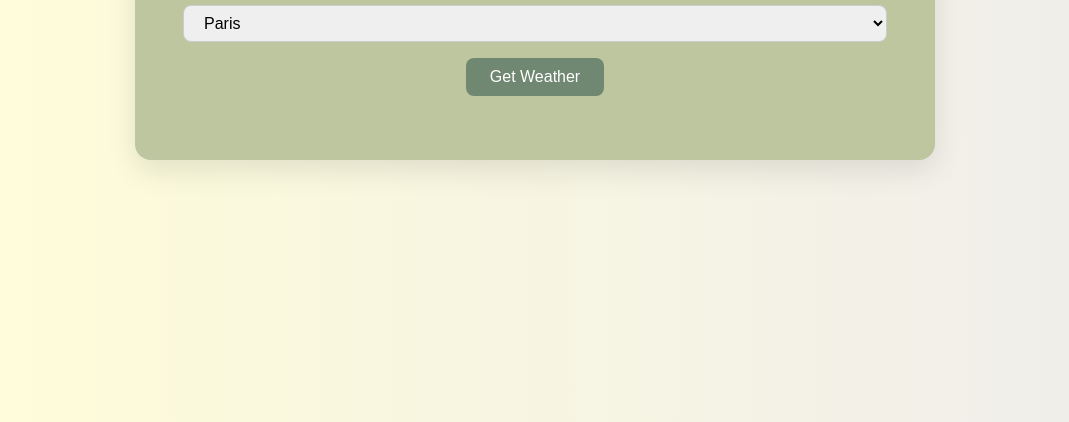
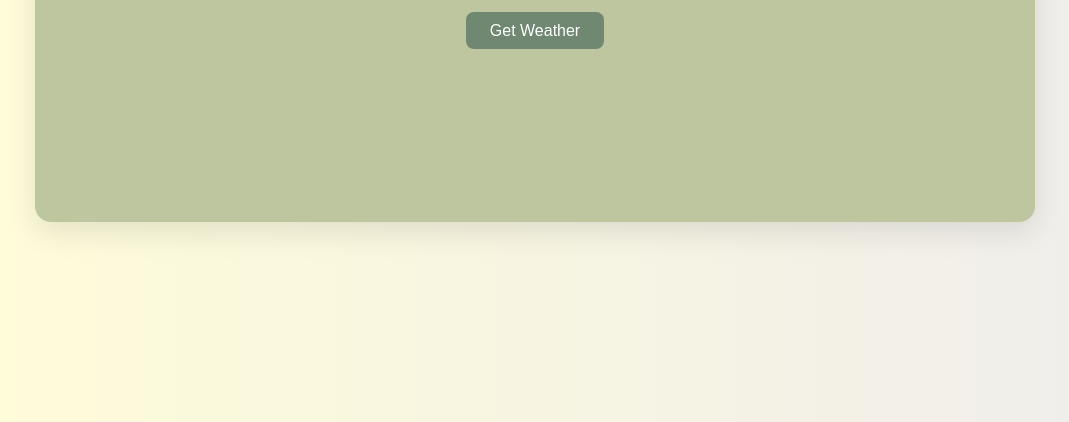
Before and after one commit to Florence-Yu/Rest-API, a website: page index.html in a window 1280 px wide. Shown: the part 378-800 px from the top of the page, without its empty margins (105-1174 px from the left). Drawn offline with Linux system fonts and the light colour scheme.

Commit message:
Update css file

```diff
--- a/public/assets/css/style.css
+++ b/public/assets/css/style.css
@@ -16,10 +16,11 @@ body {
 
 .container {
   background-color: #BEC6A0;
-  padding: 2rem 3rem;
+  padding: 3rem 4rem;
   border-radius: 1rem;
   box-shadow: 0 10px 30px rgba(0, 0, 0, 0.1);
-  max-width: 800px;
+  max-width: 1000px;
+  min-height: 400px;
   width: 100%;
   text-align: center;
 }
```
